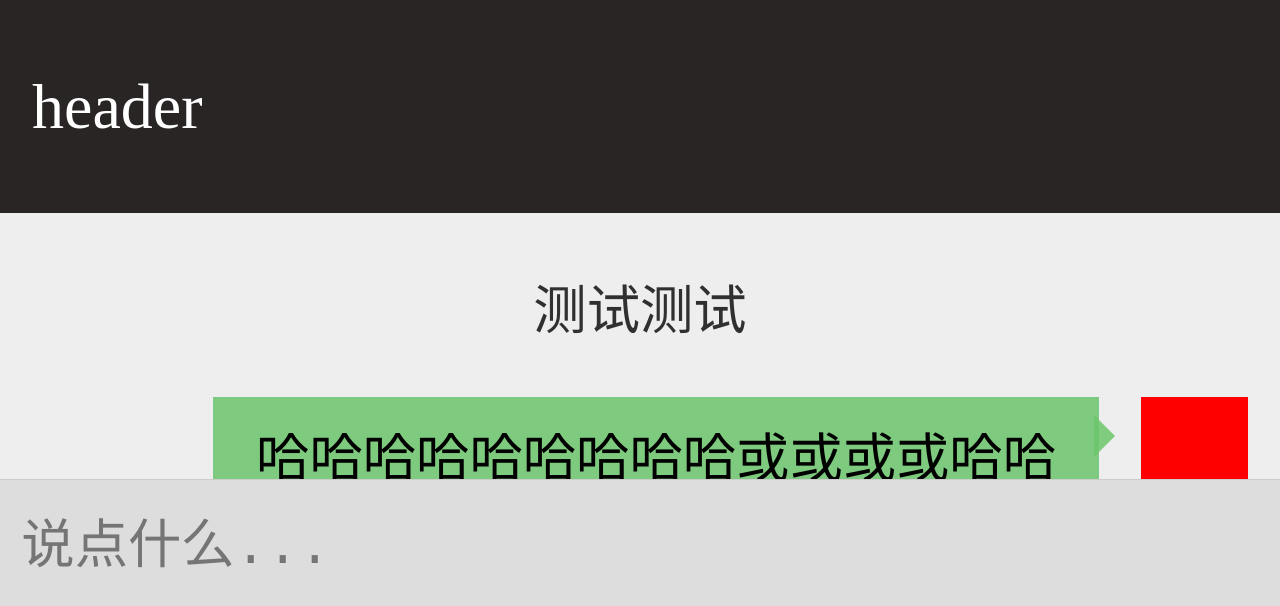
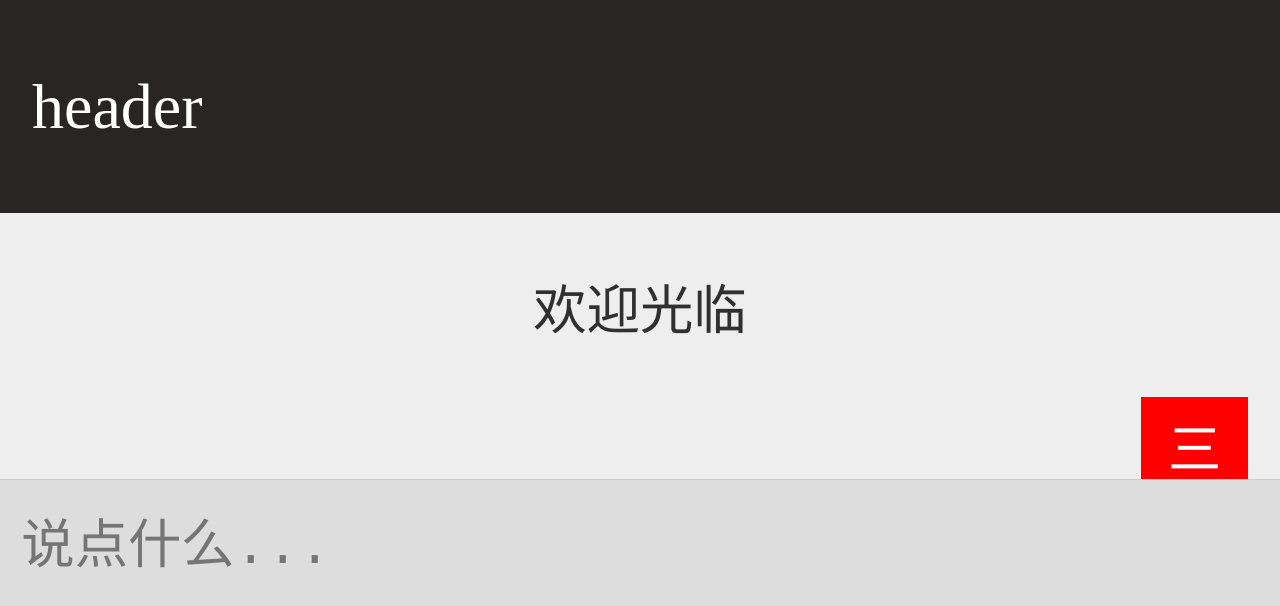
Before and after one commit to xiaotianxia/vue-chat, a Vue app: page / in a window 1280 px wide. Shown: the top 606 px of the page. Built offline with nearby package versions, Linux system fonts and the light colour scheme.

Commit message:
add list

```diff
--- a/src/pages/room/Room.vue
+++ b/src/pages/room/Room.vue
@@ -2,19 +2,7 @@
 	<div id="room">
 		<div class="header">header</div>
 		<div class="chat">
-			<ul class="chat-list">
-				<li class="chat-item system">
-					<span>测试测试</span>
-				</li>
-				<li class="chat-item user self">
-					<div class="avatar"></div>
-					<div class="content">哈哈哈哈哈哈哈哈哈或或或或哈哈</div>
-				</li>
-				<li class="chat-item user other">
-					<div class="avatar"></div>
-					<div class="content">嘿嘿嘿嘿嘿嘿嘿嘿嘿嘿嘿嘿嘿嘿嘿嘿嘿嘿嘿嘿</div>
-				</li>
-			</ul>
+			<chat-list></chat-list>
 		</div>
 		<div class="footer">
 			<textarea placeholder="说点什么..."></textarea>
@@ -23,7 +11,19 @@
 </template>
 
 <script>
+import ChatList from './components/ChatList';
 
+export default {
+	data () {
+		return {
+
+		}
+	},
+
+	components: {
+		ChatList
+	}
+}
 </script>
 
 <style lang="less" scoped>
@@ -54,68 +54,6 @@
 		overflow: auto;
 		border-bottom: 1px solid #ccc;
 		background-color: #eee;
-		.chat-list {
-			height: 40rem;
-			.chat-item {
-				margin: .5rem 0;
-				padding: 0 .3rem;
-				font-size: .5rem;
-				overflow: hidden;
-			}
-			.user {
-				.avatar {
-					width: 1rem;
-					height: 1rem;
-					background-color: red;
-				}
-				.content {
-					position: relative;
-					padding: .2rem .4rem;
-					max-width: 15rem;
-					&:before {
-						position: absolute;
-						content: '';
-						display: inline-block;
-						width: 0;
-						height: 0;
-						border-style: solid;
-						border-width: .2rem;
-					}
-				}
-			}
-			.self {
-				.avatar,
-				.content {
-					float: right;
-				}
-				.content {
-					margin: -.03rem .4rem 0 0;
-					background-color: rgba(107, 197, 107, 0.85);
-					&:before {
-						right: -.35rem;
-						border-color: transparent transparent transparent rgba(107, 197, 107, 0.85);
-					}
-				}
-			}
-			.other {
-				.avatar,
-				.content {
-					float: left;
-				}
-				.content {
-					margin: -.03rem 0 0 .4rem;
-					background-color: #fff;
-					&:before {
-						left: -.4rem;
-						border-color: transparent #fff transparent transparent;
-					}
-				}
-			}
-			.system {
-				color: rgba(0, 0, 0, .8);
-				text-align: center;
-			}
-		}
 	}
 	.footer {
 		position: fixed;
--- /dev/null
+++ b/src/pages/room/components/ChatList.vue
@@ -0,0 +1,110 @@
+<template>
+	<ul class="chat-list">
+		<li v-for="item in chatList" class="chat-item"
+			:class="[(item.type == 'system' &&  !item.userId) ? 'system' : 'user', {'self': item.userId == userInfo.userId, 'other': item.type != 'system' && item.userId != userInfo.userId}]">
+			<div v-if="item.type != 'system'" class="avatar">{{item.username.substr(-1)}}</div>
+			<div class="content">{{item.msg}}</div>
+		</li>
+	</ul>
+</template>
+
+<script>
+export default {
+	data () {
+		return {
+			userInfo: {
+				username: '张三',
+				userId: '123456'
+			},
+			chatList: [
+				{
+					type: 'system',
+					msg: '欢迎光临',
+				},
+				{
+					type: 'user',
+					username: '张三',
+					userId: '123456',
+					msg: '哈哈哈哈哈哈哈哈哈或或或哈哈哈哈哈哈或或或哈哈哈哈哈哈或或或哈哈哈哈哈哈或或或哈哈哈哈哈哈或或或哈哈哈哈哈哈或或或哈哈哈哈哈哈或或或哈哈哈哈哈哈或或或哈哈哈哈哈哈或或或哈哈哈哈哈哈或或或哈哈哈哈哈哈或或或或哈哈',
+				},
+				{
+					type: 'user',
+					username: '李四',
+					userId: '2343213',
+					msg: '嘿嘿嘿嘿嘿嘿嘿嘿嘿嘿嘿嘿嘿嘿嘿嘿嘿嘿嘿嘿',
+				}
+			]
+		}
+	}
+}
+</script>
+
+<style lang="less" scoped>
+	.chat-list {
+		.chat-item {
+			margin: .5rem 0;
+			padding: 0 .3rem;
+			font-size: .5rem;
+			overflow: hidden;
+		}
+		.user {
+			.avatar {
+				width: 1rem;
+				height: 1rem;
+				text-align: center;
+				line-height: 1rem;
+				font-size: .5rem;
+				background-color: red;
+				color: #fff;
+			}
+			.content {
+				position: relative;
+				padding: .2rem .4rem;
+				max-width: 15rem;
+				min-width: 1.5rem;
+				min-height: 1rem;
+				&:before {
+					position: absolute;
+					content: '';
+					display: inline-block;
+					width: 0;
+					height: 0;
+					border-style: solid;
+					border-width: .2rem;
+				}
+			}
+		}
+		.self {
+			.avatar,
+			.content {
+				float: right;
+			}
+			.content {
+				margin: -.03rem .4rem 0 0;
+				background-color: rgba(107, 197, 107, 0.85);
+				&:before {
+					right: -.35rem;
+					border-color: transparent transparent transparent rgba(107, 197, 107, 0.85);
+				}
+			}
+		}
+		.other {
+			.avatar,
+			.content {
+				float: left;
+			}
+			.content {
+				margin: -.03rem 0 0 .4rem;
+				background-color: #fff;
+				&:before {
+					left: -.4rem;
+					border-color: transparent #fff transparent transparent;
+				}
+			}
+		}
+		.system {
+			color: rgba(0, 0, 0, .8);
+			text-align: center;
+		}
+	}
+</style>
```
